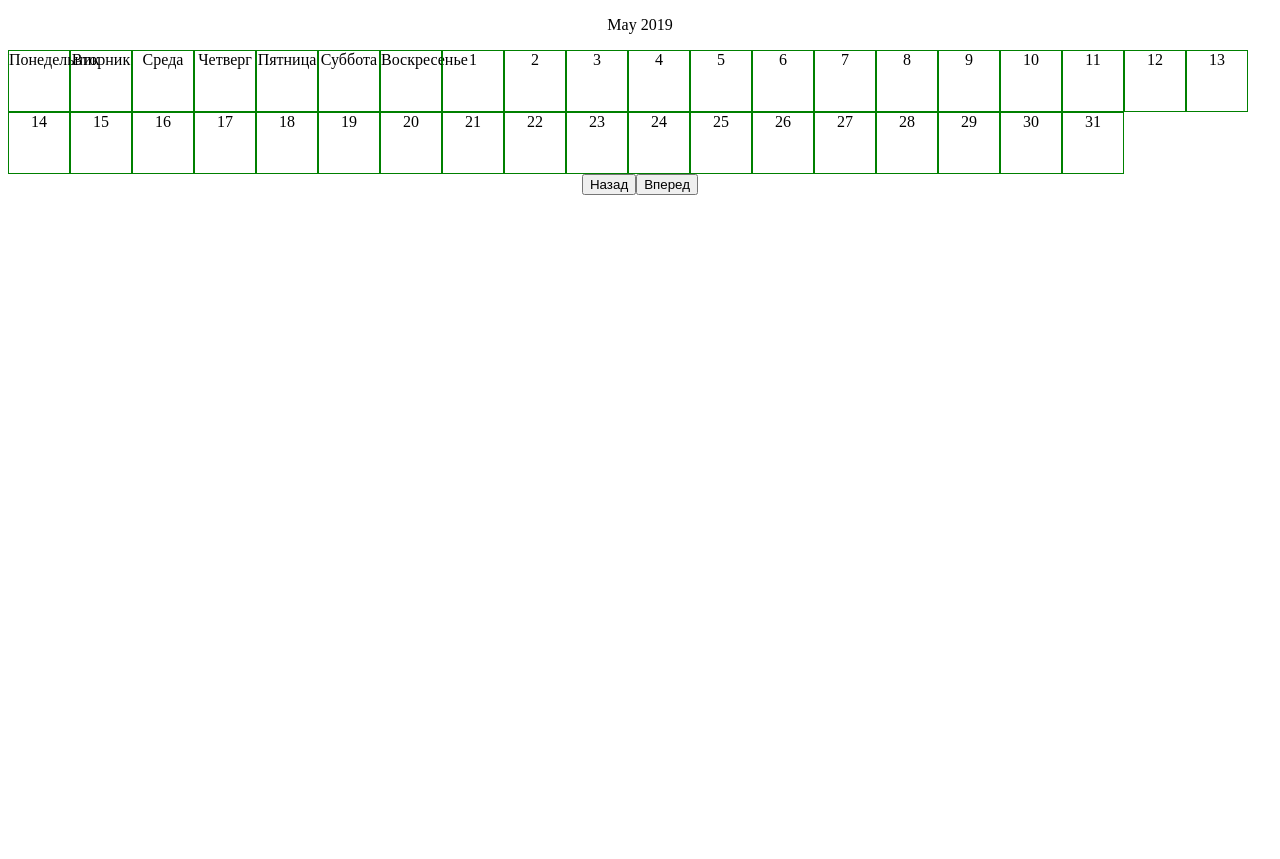
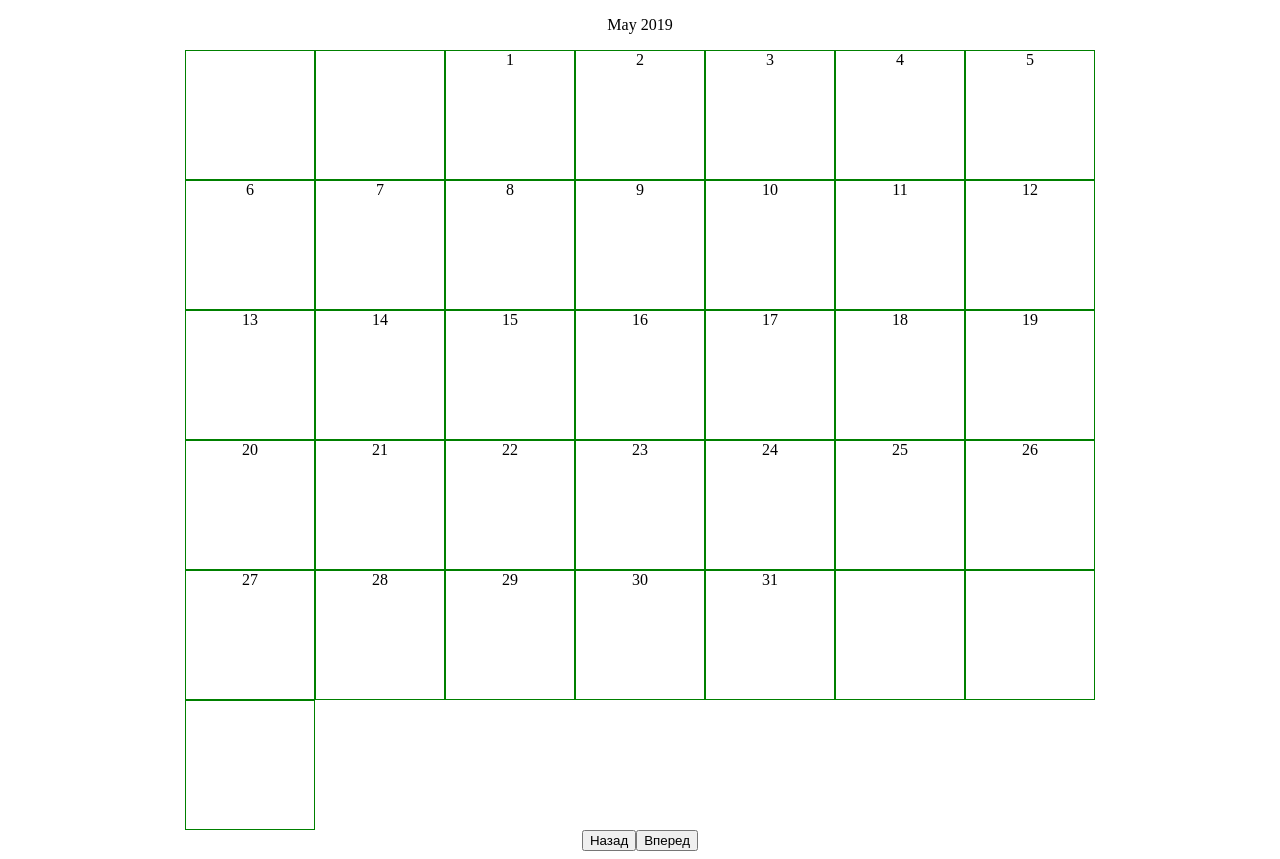
Before and after one commit to july-july/calendar-vue, a Vue app: page / in a window 1280 px wide. Before the commit the page ends 800 px from the top, so only its background shows below. Built offline with nearby package versions, Linux system fonts and the light colour scheme; the HTML template or start-up script is replaced by a standard one.

Commit message:
add functions

```diff
--- a/src/assets/css/index.scss
+++ b/src/assets/css/index.scss
@@ -1,11 +1,20 @@
 .week, .days {
-  width: 60px;
-  height: 60px;
+  width: 128px;
+  height: 128px;
   border: 1px solid green;
   flex-shrink: 0;
   margin: 0;
 }
+.week {
+  position: absolute;
+}
+.days {
+  position: relative;
+}
 .item {
   display: flex;
   flex-wrap: wrap;
+  width: 910px;
+  margin: 0 auto;
+  position: relative;
 }
--- a/src/components/Calendar.vue
+++ b/src/components/Calendar.vue
@@ -2,8 +2,12 @@
     <div style="text-align: center">
         <p>{{monthNow}}</p>
         <div class="item">
-            <span class="week" v-for="day in days">{{day}}</span>
-            <p class="days" v-for="one in daysCount">{{one}}</p>
+            <!--<div>-->
+                <!--<span v-for="day in days">{{day}}</span>-->
+            <!--</div>-->
+            <p class="days" v-for="square in firstDay-1"></p>
+            <p class="days" v-for="one in daysCount">{{one.format('D')}}</p>
+            <p class="days" v-for="last in 7-lastDay"></p>
         </div>
 
         <button @click="prevMonth">Назад</button>
@@ -26,17 +30,30 @@
         computed: {
             ...mapGetters({
                 daysCount: 'getDaysCount',
-                monthNow: 'getMonthNow'
-            })
+                monthNow: 'getMonthNow',
+                firstDay: 'getFirstDay',
+                lastDay: 'getLastDay',
+            }),
+
+
         },
         methods: {
             nextMonth() {
                 this.$store.commit('nextDate', 1)
+                this.blankSquares()
+
             },
             prevMonth() {
                 this.$store.commit('prevDate', 1);
+                this.blankSquares()
+            },
+            blankSquares () {
+                this.$store.commit('firstDay', 1);
             }
+        },
+        mounted () {
+            this.blankSquares()
+        }
 
-        },
     }
 </script>
--- a/src/store.js
+++ b/src/store.js
@@ -5,7 +5,9 @@ import moment from 'moment'
 Vue.use(Vuex)
 
 const state = {
-    dateCtx: moment(),
+    dateCtx: moment().locale('ru'),
+    firstDay: moment(),
+    lastDay: moment()
 }
 
 const mutations = {
@@ -15,12 +17,22 @@ const mutations = {
     prevDate(state, payload) {
         state.dateCtx = state.dateCtx.clone().subtract(payload, 'month')
     },
+    firstDay (state) {
+            state.firstDay = state.dateCtx.startOf('month');
+    },
+    lastDay (state) {
+        state.lastDay = state.dateCtx.endOf('month');
+    }
 
 }
 
+//getters отдает информацию из state, принимает параметры, при этом мы можем выбрать именно то свойство какое нужно
+
 const getters = {
-    getDaysCount: (state) => state.dateCtx.daysInMonth(),
+    getDaysCount: (state) => [...Array(state.firstDay.daysInMonth())].map((_, i) => state.firstDay.clone().add(i, 'day')),
     getMonthNow: state => state.dateCtx.format('MMMM YYYY').toString(),
+    getFirstDay: state => state.firstDay.isoWeekday(),
+    getLastDay: state => state.lastDay.isoWeekday()
 }
 
 export default new Vuex.Store({
```
